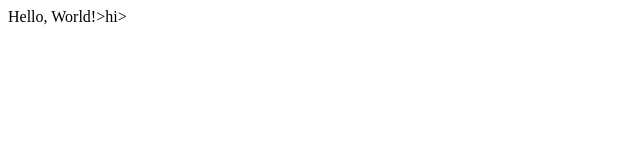
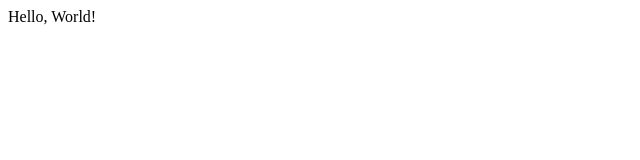
Before and after one commit to oshemmy/hello-world, a plain HTML site: page index.html in a window 1280 px wide. Shown: the full height of the page, 0-640 px from the left. Drawn offline with Linux system fonts and the light colour scheme.

Commit message:
Update index.html

```diff
--- a/index.html
+++ b/index.html
@@ -1 +1 @@
-<hi>Hello, World!>hi>
+<hi>Hello, World!<hi>
```
